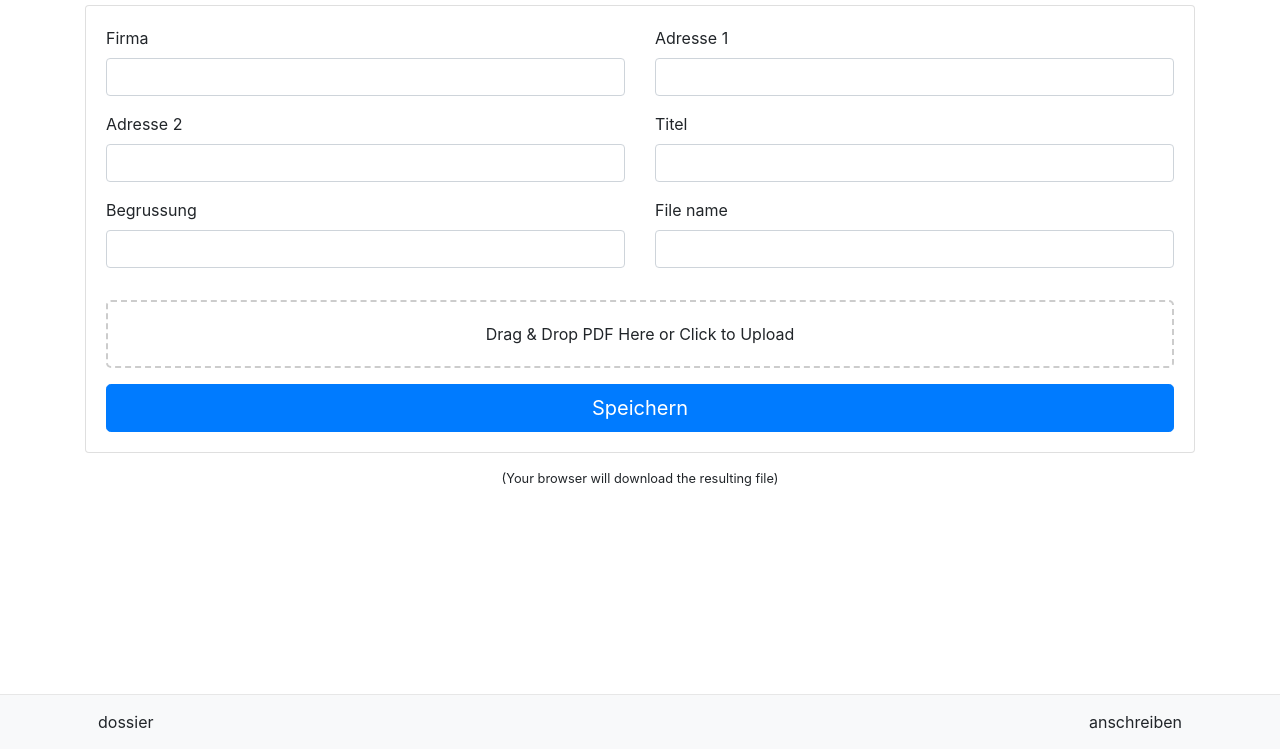
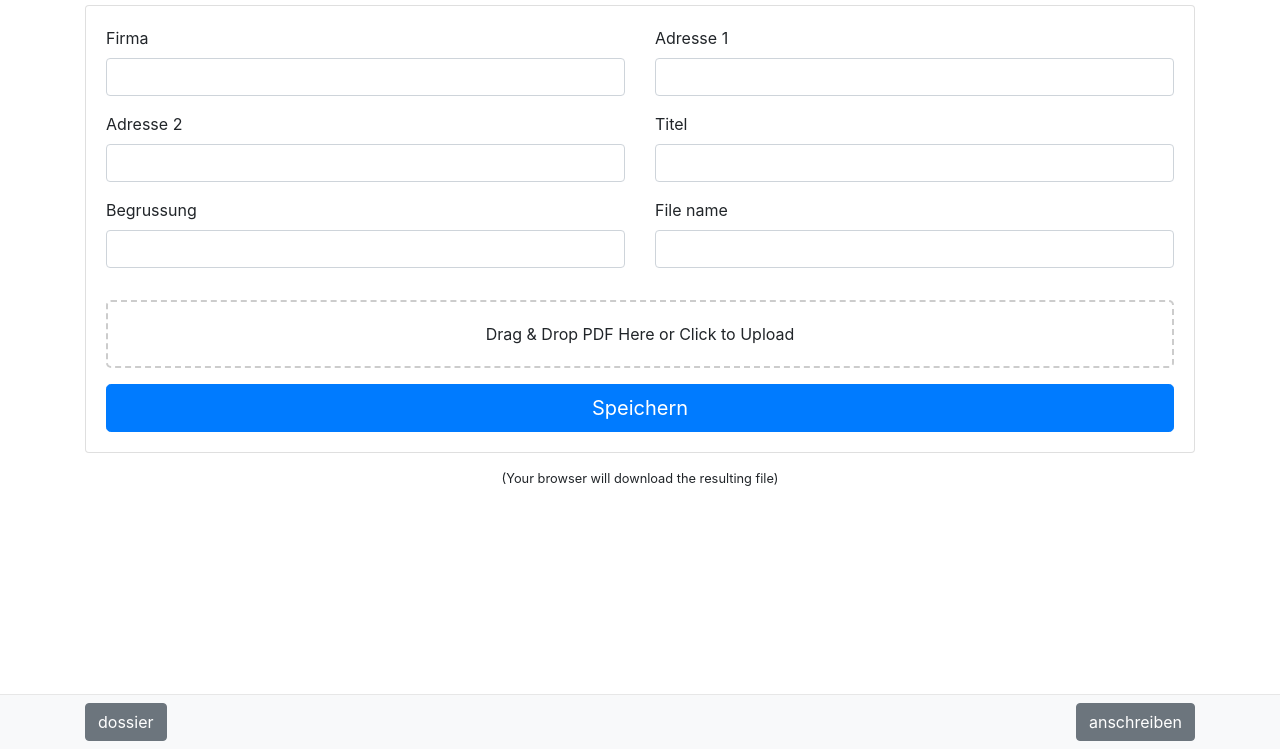
Before and after one commit to Khalil-hydra/pdf, a plain HTML site: page index.html in a window 1280 px wide. Shown: the part 51-800 px from the top of the page. Drawn offline with nearby package versions, Linux system fonts and the light colour scheme; a script that the page names is missing.

Commit message:
Update index.html

```diff
--- a/index.html
+++ b/index.html
@@ -114,8 +114,8 @@
 
   <nav class="navbar bottom-navbar">
     <div class="container">
-      <button type="button" class="btn btn-sucess mr-2" onclick="showMainContainer()">dossier</button>
-      <button type="button" class="btn btn-sucess" onclick="showSecondaryContainer()">anschreiben</button>
+      <button type="button" class="btn btn-secondary mr-2"  onclick="showMainContainer()">dossier</button>
+      <button type="button" class="btn  btn-secondary" onclick="showSecondaryContainer()">anschreiben</button>
     </div>
   </nav>
 
```
